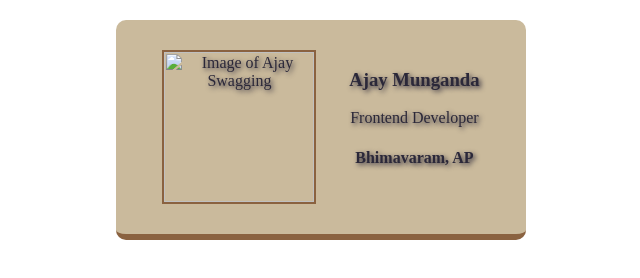
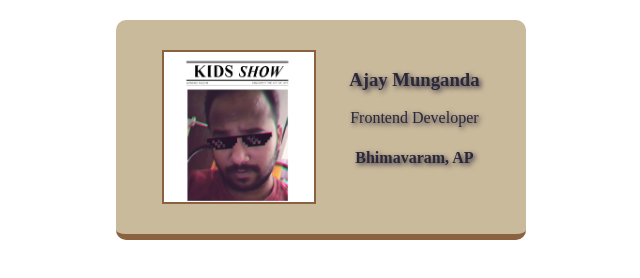
Before and after one commit to ajab7032/business-card, a website built with Vite: page index.html in a window 1280 px wide. Shown: the whole page, without its empty margins (319-959 px from the left). Built offline with nearby package versions, Linux system fonts and the light colour scheme; files whose address does not match are found by name.

```diff
--- a/index.html
+++ b/index.html
@@ -4,7 +4,7 @@
     </head>
     <body>
         <div class="card">
-            <img class="avatar" src="images/Ajay.jpe" alt="Image of Ajay Swagging">
+            <img class="avatar" src="images/Ajay.jpeg" alt="Image of Ajay Swagging">
             <div >
                 <h3>Ajay Munganda</h3>
                 <p>Frontend Developer</p>
```
